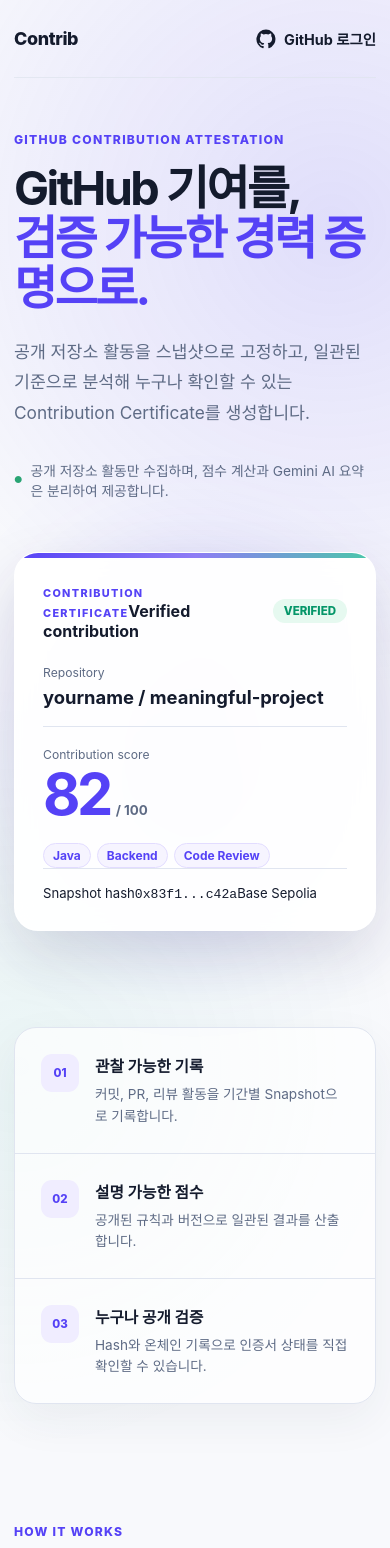
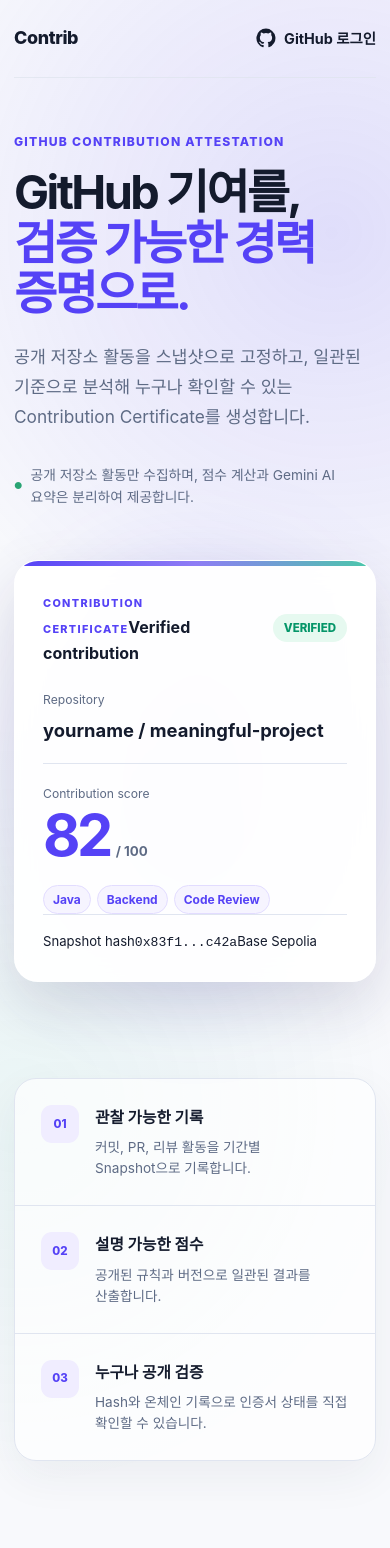
Before and after one commit to myagmb28Dev/Contrib, a Next.js app in the folder Frontend/: page / in a window 390 px wide. Shown: the top 1548 px of the page. Built offline with nearby package versions, Linux system fonts and the light colour scheme; no server answers.

Commit message:
feat: apply Korean natural word-breaking and overflow protection across responsive viewports

```diff
--- a/Frontend/src/app/globals.css
+++ b/Frontend/src/app/globals.css
@@ -27,6 +27,19 @@
   color: var(--foreground);
   font-family: -apple-system, BlinkMacSystemFont, "Segoe UI", Roboto, "Helvetica Neue", Arial, sans-serif;
   -webkit-font-smoothing: antialiased;
+  word-break: keep-all;
+  overflow-wrap: break-word;
+  line-height: 1.6;
+}
+
+h1, h2, h3, h4, h5, h6, p, span, strong, label, dt, dd {
+  word-break: keep-all;
+  overflow-wrap: break-word;
+}
+
+code, pre, .monospace {
+  word-break: break-all;
+  overflow-wrap: anywhere;
 }
 
 a {
```
